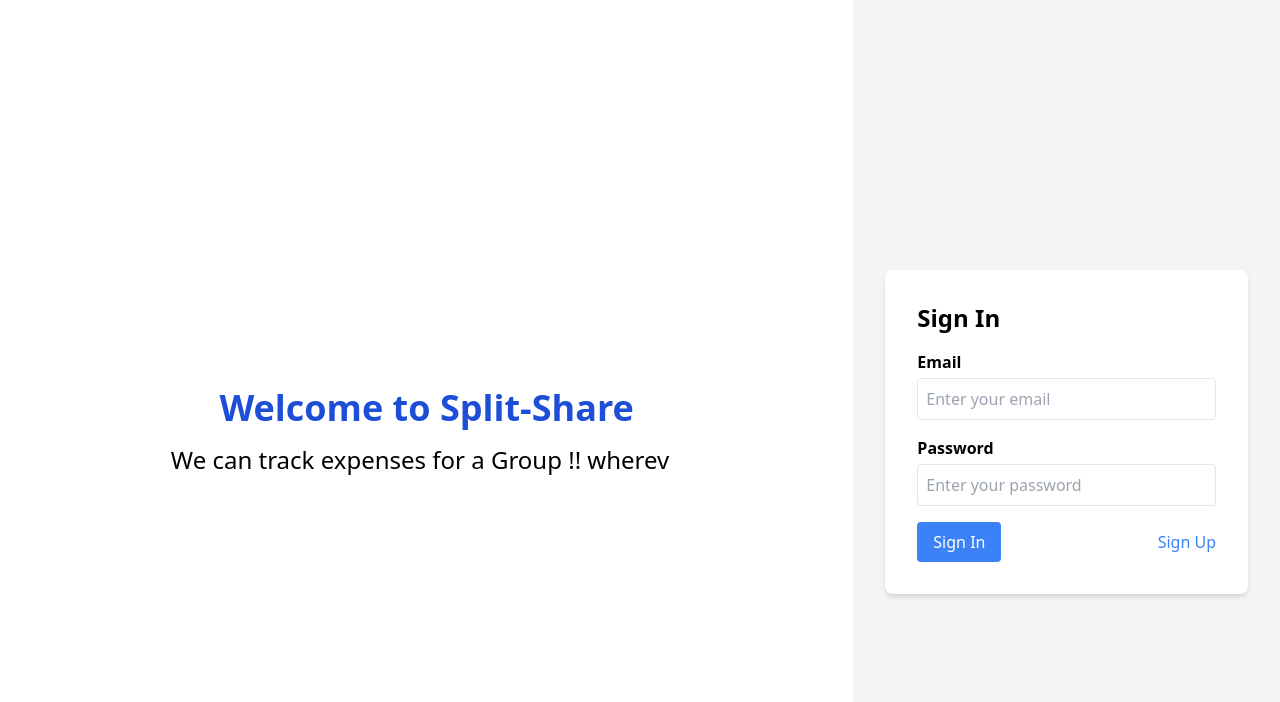
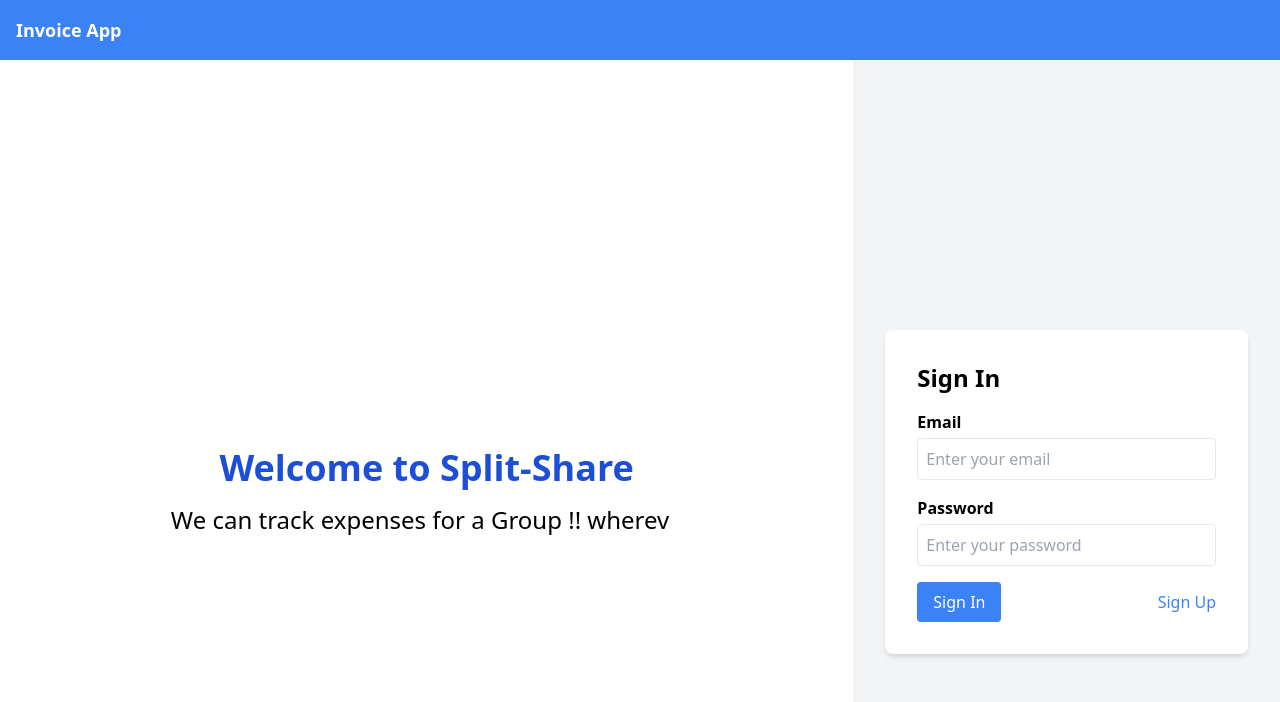
Before and after one commit to SamanviRaj/React_Community_frontend, a React (Create React App) app: page / in a window 1280 px wide. Shown: the top 702 px of the page. Built offline with nearby package versions, Linux system fonts and the light colour scheme; what @react-pdf/renderer would draw is missing.

Commit message:
implemnented partial signout

```diff
--- a/src/App.js
+++ b/src/App.js
@@ -7,17 +7,19 @@ import InvoiceForm from './components/invoice/InvoiceForm';
 import SignIn from './components/signin/SignIn';
 import SignUp from './components/signin/SignUp';
 import Sidebar from './components/Sidebar';
+import { AuthProvider } from './components/useAuth';
 
 function App() {
   const [userSignedIn, setUserSignedIn] = useState(false);
   const useMicroserviceA = true; // Set your desired value here
 
   return (
+    <AuthProvider>
+      <BrowserRouter>
         <div className="flex">
-      <BrowserRouter>
           {userSignedIn && <Sidebar />} {/* Show Sidebar only if user is signed in */}
           <div className="flex-1">
-          {userSignedIn && <Header />} {/* Show Header only if user is signed in */}
+            <Header /> {/* Show Header regardless of user authentication status */}
             <Routes>
               {/* Display Home component by default */}
               <Route
@@ -41,8 +43,9 @@ function App() {
               />
             </Routes>
           </div>
+        </div>
       </BrowserRouter>
-    </div>
+    </AuthProvider>
   );
 }
 
--- a/src/components/Header.js
+++ b/src/components/Header.js
@@ -1,9 +1,26 @@
 import React from 'react';
+import { Link } from 'react-router-dom';
+import { useAuth } from './useAuth';
+
 
 const Header = () => {
+  const { userSignedIn, signOut } = useAuth(); // Use the useAuth hook
+
   return (
     <header className="bg-blue-500 p-4">
-      <h1 className="text-white text-2xl">Admin Dashboard</h1>
+      <div className="flex justify-between items-center">
+        <Link to="/" className="text-white text-lg font-semibold">
+          Invoice App
+        </Link>
+        {userSignedIn && (
+          <button
+            onClick={signOut} // Call the signOut function
+            className="text-white hover:underline cursor-pointer"
+          >
+            Sign Out
+          </button>
+        )}
+      </div>
     </header>
   );
 };
--- a/src/components/signin/SignIn.js
+++ b/src/components/signin/SignIn.js
@@ -1,8 +1,10 @@
 import React, { useState } from 'react';
 import { Link, useNavigate } from 'react-router-dom';
 import createApiClient from '../apiclient/apiClient';
+import { useAuth } from '../useAuth'; // Import the useAuth hook
 
 const SignIn = ({ useMicroserviceA, setUserSignedIn }) => {
+  const { signIn } = useAuth(); // Use the signIn method from useAuth hook
   const [email, setEmail] = useState('');
   const [password, setPassword] = useState('');
   const navigate = useNavigate();
@@ -24,12 +26,15 @@ const SignIn = ({ useMicroserviceA, setUserSignedIn }) => {
 
       console.log('Sign-in successful:', response.data);
 
+         // Call the signIn method to update authentication state
+         signIn();
+
       // Update sign-in state to trigger dynamic rendering
       setUserSignedIn(true);
 
       // Redirect to Invoice component using navigate
      // Redirect to Invoice component using navigate and pass useMicroserviceA as query parameter
-     navigate('/invoice', { state: { useMicroserviceA: true } });
+     navigate('/invoice', { state: { useMicroserviceA: true,userSignedIn: true } });
     } catch (error) {
       console.error('Sign-in failed:', error);
       // Handle sign-in error here
--- /dev/null
+++ b/src/components/signout/SignOut.js
@@ -0,0 +1,23 @@
+import React from 'react';
+import { useNavigate } from 'react-router-dom';
+
+const SignOut = ({ setUserSignedIn }) => {
+  const navigate = useNavigate();
+
+  const handleSignOut = () => {
+    // Clear user authentication and navigate to sign-in page
+    setUserSignedIn(false);
+    navigate('/app.js');
+  };
+
+  return (
+    <button
+      className="bg-red-500 text-white px-4 py-2 rounded hover:bg-red-600 transition duration-300"
+      onClick={handleSignOut}
+    >
+      Sign Out
+    </button>
+  );
+};
+
+export default SignOut;
--- /dev/null
+++ b/src/components/useAuth.js
@@ -0,0 +1,25 @@
+import React, { createContext, useContext, useState } from 'react';
+
+const AuthContext = createContext();
+
+export const AuthProvider = ({ children }) => {
+  const [userSignedIn, setUserSignedIn] = useState(false);
+
+  const signIn = () => {
+    setUserSignedIn(true);
+  };
+
+  const signOut = () => {
+    setUserSignedIn(false);
+  };
+
+  return (
+    <AuthContext.Provider value={{ userSignedIn, signIn, signOut }}>
+      {children}
+    </AuthContext.Provider>
+  );
+};
+
+export const useAuth = () => {
+  return useContext(AuthContext);
+};
```
Lines whose indentation alone changed are shown as unchanged.
